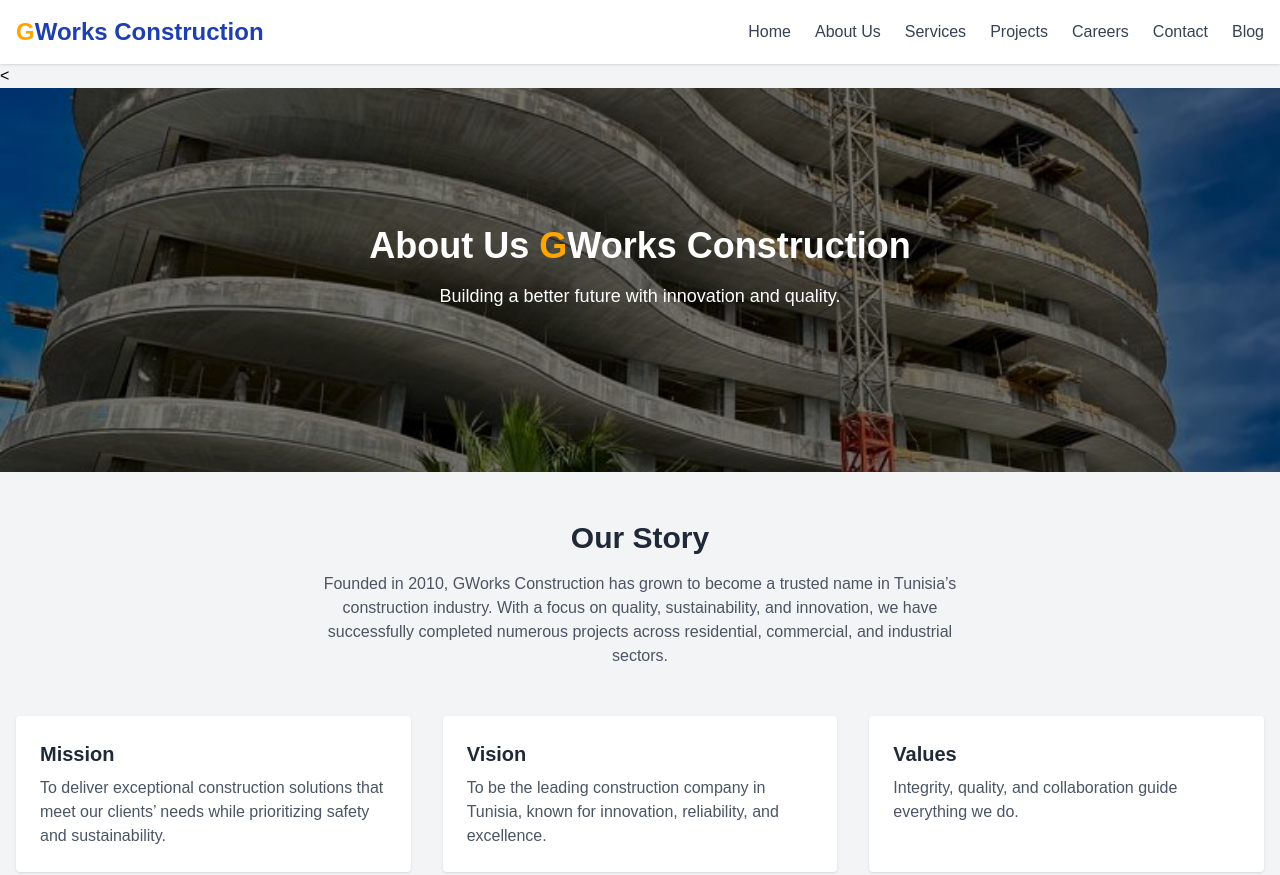
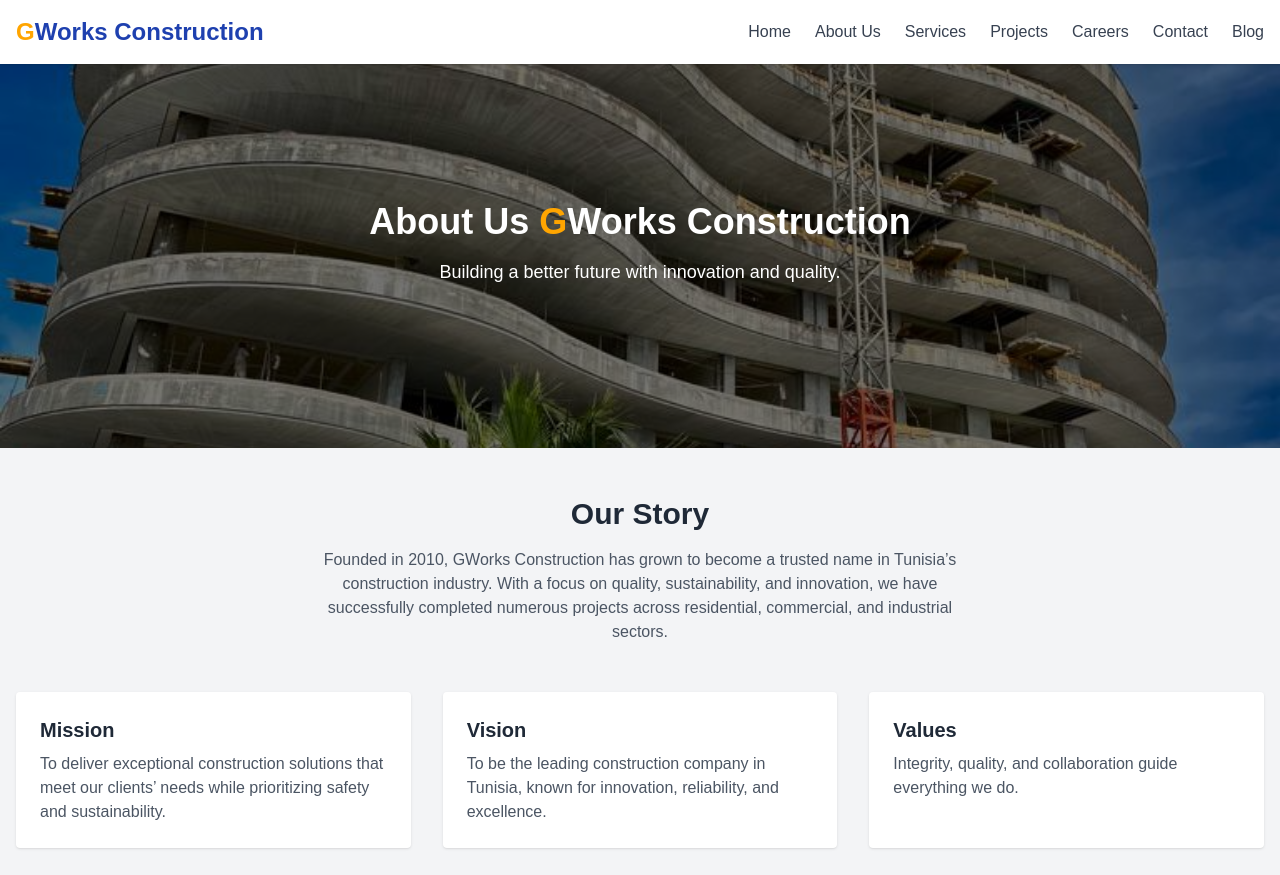
Before and after one commit to ahmedjhidri/gh, a plain HTML site: page about.html in a window 1280 px wide. Shown: the top 875 px of the page. Drawn offline with nearby package versions, Linux system fonts and the light colour scheme.

Commit message:
Update about.html

```diff
--- a/about.html
+++ b/about.html
@@ -40,7 +40,7 @@
     </header>
 
     <!-- Hero Section -->
-    <<section class="hero h-96 flex items-center justify-center text-white relative" style="background-image: url('photo3.jpg');">
+    <section class="hero h-96 flex items-center justify-center text-white relative" style="background-image: url('photo3.jpg');">
     <div class="text-center">
         <h1 class="text-4xl font-bold mb-4">About Us <span class="orange-g">G</span>Works Construction</h1>
         <p class="text-lg mb-6">Building a better future with innovation and quality.</p>
```
